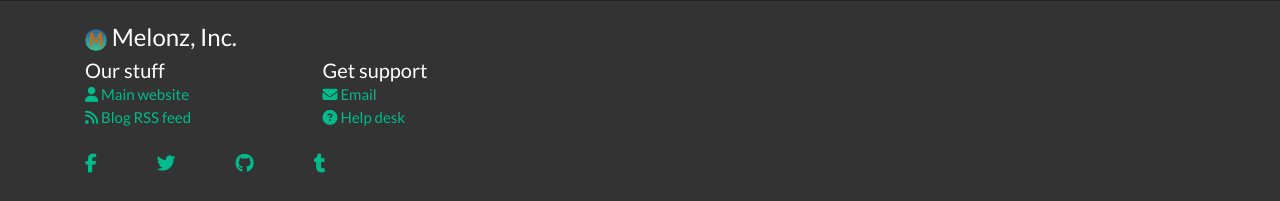
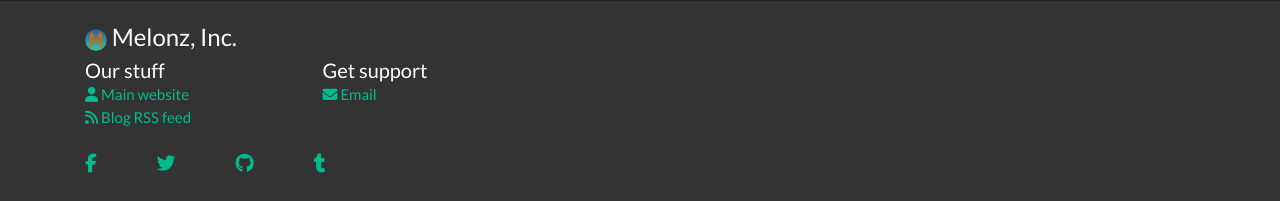
Before and after one commit to Melonz/old-blog, a Jekyll site: the page built from index.html, in a window 1280 px wide and 1007 px high. Shown: the part 803-1004 px from the top of the window. Built offline with Jekyll 4.4.1, drawn with Linux system fonts in a browser that asks for light colours; nearby versions of some CDN libraries; some web fonts are replaced.

Commit message:
Removed 'help desk' link temporarily while we try something else

```diff
--- a/_includes/foot.html
+++ b/_includes/foot.html
@@ -22,7 +22,6 @@
 					 <div class="col-6">
                         <ul class="list-unstyled">
                             <li><a href="mailto:support@melonz.nl"><i class="fa fa-envelope" aria-hidden="true"></i> Email</a></li>
-                            <li><a href="https://support.melonz.nl"><i class="fa fa-question-circle" aria-hidden="true"></i> Help desk</a></li>
                         </ul>
                     </div>
                 </div>
```
